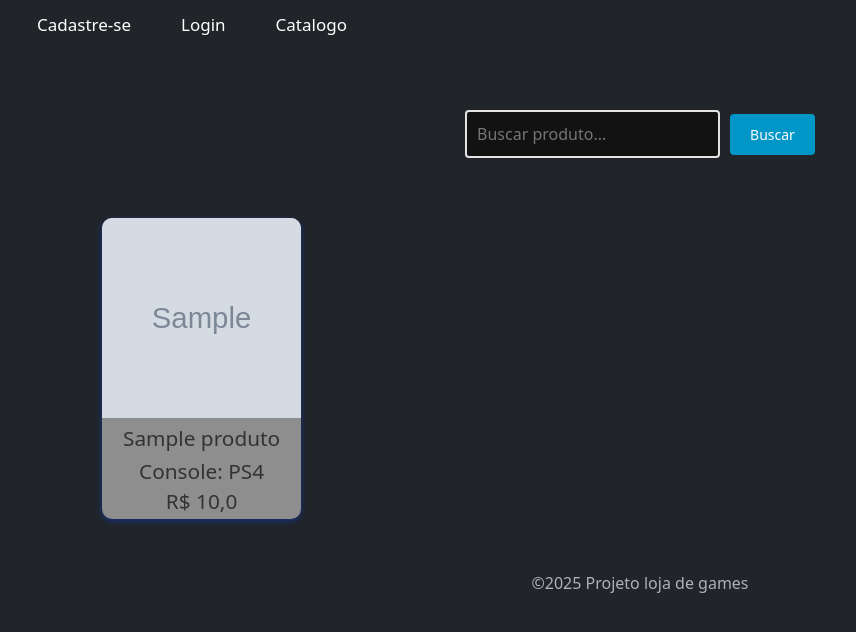
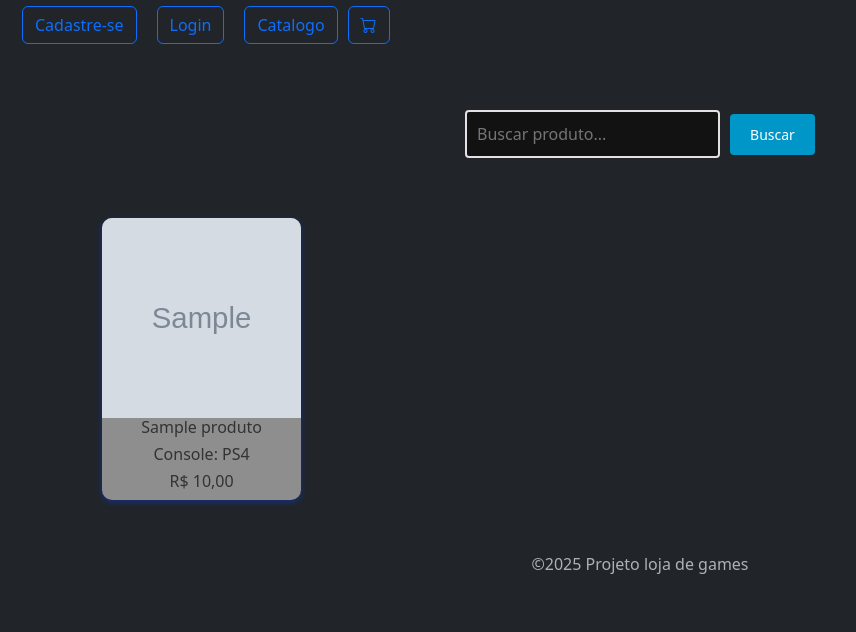
Before and after one commit to MichelWars/Projeto_loja, a Django app: page /catalogo/ in a window 1280 px wide. Shown: the top 632 px of the page, without its empty margins (0-856 px from the left). Run offline with Django 4.2, Linux system fonts and the light colour scheme; tables that the repository leaves empty hold one stand-in row (values such as "Sample post"); grey boxes marked "Sample" are stand-in pictures.

Commit message:
correções e melhorias

```diff
--- a/accounts/templates/login.html
+++ b/accounts/templates/login.html
@@ -33,8 +33,8 @@ Login
         font-size: 14px;
     }
 
-    .btn,
-    .btn-primary {
+
+    .btn-primari {
         width: 75%;
         padding: 10px;
         background-color: #1976d2;
@@ -67,7 +67,7 @@ Login
             </table>
 
             <div class="card card2">
-                <input type="submit" class="btn btn-primary" value="Entrar">
+                <input type="submit" class="btn-primari" value="Entrar">
             </div>
 
         </form>
--- a/app/templates/base.html
+++ b/app/templates/base.html
@@ -63,29 +63,30 @@
       <nav class="navbar navbar-expand-lg navbar-light bg-dark">
         <ul>
           {% if user.is_authenticated and user.is_superuser %}
-          <li>Olá, {{ user.username }}</li>
-          <li><a href="{% url 'catalogo' %}">Catalogo</a></li>
-          <li><a href="{% url 'cad_prod' %}">Cadastrar Produto</a></li>
-          <li><a href="{% url 'estoque' %}">Estoque</a></li>
-          <li><a href="{% url 'entrada_create' %}">Entrada de Mercadorias</a></li>
-          <li><a href="{% url 'entrada_historico' %}">Historico de entradas</a></li>
+          <li class="btn btn-outline-primary">Olá, {{ user.username }}</li>
+          <li><a href="{% url 'catalogo' %}" class="btn btn-outline-primary">Catalogo</a></li>
+          <li><a href="{% url 'cad_prod' %}" class="btn btn-outline-primary">Cadastrar Produto</a></li>
+          <li><a href="{% url 'estoque' %}" class="btn btn-outline-primary">Estoque</a></li>
+          <li><a href="{% url 'entrada_create' %}" class="btn btn-outline-primary">Entrada de Mercadorias</a></li>
+          <li><a href="{% url 'entrada_historico' %}" class="btn btn-outline-primary">Historico de entradas</a></li>
           {% elif user.is_authenticated %}
           <li>Olá, {{ user.cliente.nome }}</li>
-          <li><a href="{% url 'catalogo' %}">Catalogo</a></li>
+          <li><a href="{% url 'catalogo' %}" class="btn btn-outline-primary">Catalogo</a></li>
           {% endif %}
 
           {% if not user.is_authenticated %}
-          <li><a href="{% url 'register' %}">Cadastre-se</a></li>
-          <li><a href="{% url 'login' %}">Login</a></li>
-          <li><a href="{% url 'catalogo' %}">Catalogo</a></li>
+          <li><a href="{% url 'register' %}" class="btn btn-outline-primary">Cadastre-se</a></li>
+          <li><a href="{% url 'login' %}" class="btn btn-outline-primary">Login</a></li>
+          <li><a href="{% url 'catalogo' %}" class="btn btn-outline-primary">Catalogo</a></li>
 
 
           {% endif %}
 
           {% if user.is_authenticated %}
-          <li><a href="{% url 'logout' %}">Sair</a></li>
+          <li><a href="{% url 'logout' %}" class="btn btn-outline-primary">Sair</a></li>
           {% endif %}
         </ul>
+        <a href="#" class="btn btn-outline-primary"><i class="bi bi-cart" ></i></a>
       </nav>
     </div>
   </header>
--- a/gemini_api/client.py
+++ b/gemini_api/client.py
@@ -1,13 +1,15 @@
 import os
 
 import google.generativeai as genai
+
+from .api_key import api_key
 
 # Essa configuração é para utilizar o Gemini da Google para gerar a bio dos veículos automaticamente.
 # link: https://ai.google.dev/gemini-api/docs/text-generation?hl=pt-br&amp%3Bauthuser=3&amp%3Blang=python&lang=python
 
 
 def get_descricao_produto(produto, console, ano_lancamento):
-    genai.configure(api_key='AIzaSyCpsGKqjQ_daC0G4yCGgzGST5galVhFTxk')
+    genai.configure(api_key=api_key)
     # obs: Use uma variável de ambiente para a chave da API
     model = genai.GenerativeModel('gemini-1.5-flash')
 
--- a/produtos/models.py
+++ b/produtos/models.py
@@ -21,7 +21,9 @@ class Produto(models.Model):
         null=True,
     )
     ano_lancamento = models.IntegerField(blank=True, null=True)
-    valor = models.FloatField(blank=True, null=True)
+    valor = models.DecimalField(
+        blank=True, null=True, max_digits=20, decimal_places=2
+    )
     foto = models.ImageField(upload_to='produtos/', blank=True, null=True)
     descricao = models.TextField(blank=True, null=True)
     quantidade = models.IntegerField(default=0)
@@ -33,7 +35,9 @@ class Produto(models.Model):
 # Essa classe representa o inventário de produtos
 class ProdutoInventario(models.Model):
     contador_produtos = models.IntegerField(default=0, null=True)
-    valor_estoque = models.FloatField(default=0, null=True)
+    valor_estoque = models.DecimalField(
+        default=0, blank=True, null=True, max_digits=20, decimal_places=2
+    )
     data_atualizacao = models.DateTimeField(auto_now_add=True)
 
     class Meta:
--- a/produtos/templates/catalogo.html
+++ b/produtos/templates/catalogo.html
@@ -32,15 +32,9 @@
       object-fit: cover;
     }
 
-    .prod-card h3 {
-        font-size: 1.3rem;
-        margin-top: 5px;
-        margin-bottom: 5px;
-    }
+    .prod-card h6 {
+        font-size: 1.0rem;
 
-    .prod-card h2 {
-      font-size: 1.3rem;
-      margin: 8px;
     }
 
     .prod-card p {
@@ -118,9 +112,9 @@
             {% else %}
               <p class="no-photo">Foto não disponível</p>
             {% endif %}
-            <h2>{{ produto.titulo }}</h2>
-            <h3>Console: {{ produto.console }}</h3>
-            <h3>R$ {{ produto.valor }}</h3>
+            <h6>{{ produto.titulo }}</h6>
+            <h6>Console: {{ produto.console }}</h6>
+            <h6>R$ {{ produto.valor }}</h6>
           </div>
         </a>
       {% endfor %}
--- a/produtos/templates/prod_update.html
+++ b/produtos/templates/prod_update.html
@@ -5,8 +5,6 @@ Editar Produto
 {% endblock %}
 
 {% block content %}
-
-
 <form method="post" enctype="multipart/form-data">
   {% csrf_token %}
   <h1>Editar Produto</h1>
```
Also changed, not shown: app/urls.py (+3 -8 lines), entradas/views.py (+8 -1 lines), produtos/templates/cad_prod.html (+6 -3 lines), produtos/templates/estoque.html (+7 -1 lines), produtos/templates/prod_detail.html (+4 -12 lines), produtos/views.py (+2 -10 lines), 1 other file. Lines whose indentation alone changed are shown as unchanged.
